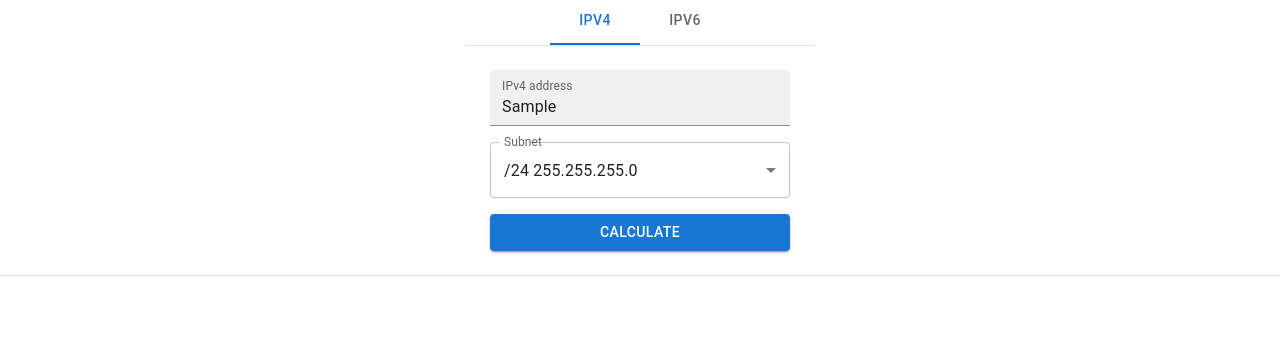
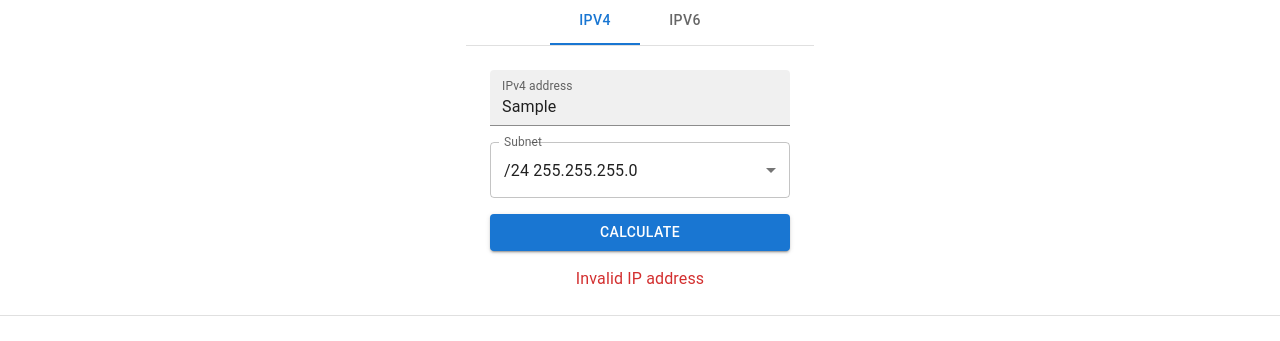
Before and after one commit to m2mt-l/IP_Subnet_Calculator, a React (Create React App) app: page / in a window 1280 px wide. Both pictures are taken after typing "Sample" into the empty fields and a click on the button "CALCULATE". Shown: the part 123-464 px from the top of the page. Built offline with nearby package versions, Linux system fonts and the light colour scheme; the HTML template or start-up script is replaced by a standard one.

Commit message:
add isValidIpv4AddressState

```diff
--- a/src/components/IPv4Input.tsx
+++ b/src/components/IPv4Input.tsx
@@ -7,6 +7,7 @@ import InputLabel from "@mui/material/InputLabel";
 import MenuItem from "@mui/material/MenuItem";
 import FormControl from "@mui/material/FormControl";
 import Select, { SelectChangeEvent } from "@mui/material/Select";
+import Typography from "@mui/material/Typography";
 
 import { generateIpv4Slash } from "../data/ipv4Subnet";
 import { isValidIpv4Address } from "../util/ipv4AddressValidation";
@@ -33,12 +34,14 @@ const IPv4Input: FC = () => {
         // console.log(value);
     };
 
-    const handleIsValidIpv4Address = (): void => {
-        setIsValidIpv4AddressState(!isValidIpv4AddressState);
+    const handleIsValidIpv4Address = (isValidIpv4Address: boolean): void => {
+        setIsValidIpv4AddressState(isValidIpv4Address);
     };
 
     const handleCalculateClick = (): void => {
-        if (!isValidIpv4Address(ipv4Address)) handleIsValidIpv4Address();
+        console.log("check ipv4");
+        console.log(isValidIpv4Address(ipv4Address));
+        handleIsValidIpv4Address(isValidIpv4Address(ipv4Address));
         console.log(isValidIpv4AddressState);
     };
 
@@ -78,6 +81,11 @@ const IPv4Input: FC = () => {
             <Button variant="contained" onClick={handleCalculateClick}>
                 Calculate
             </Button>
+            {!isValidIpv4AddressState && (
+                <Typography align="center" sx={{ color: "error.main" }}>
+                    Invalid IP address
+                </Typography>
+            )}
         </Stack>
     );
 };
--- a/src/util/ipv4AddressValidation.ts
+++ b/src/util/ipv4AddressValidation.ts
@@ -11,7 +11,7 @@ export function isValidIpv4Address(ipv4Address: string): boolean {
         // Check if this is Number
         if (isNaN(octetValue)) return false;
         // Check if the octet range is from 0 to 255
-        if (octetValue < 0 && octetValue > 255) return false;
+        if (octetValue < 0 || octetValue > 255) return false;
     }
     return true;
 }
```
